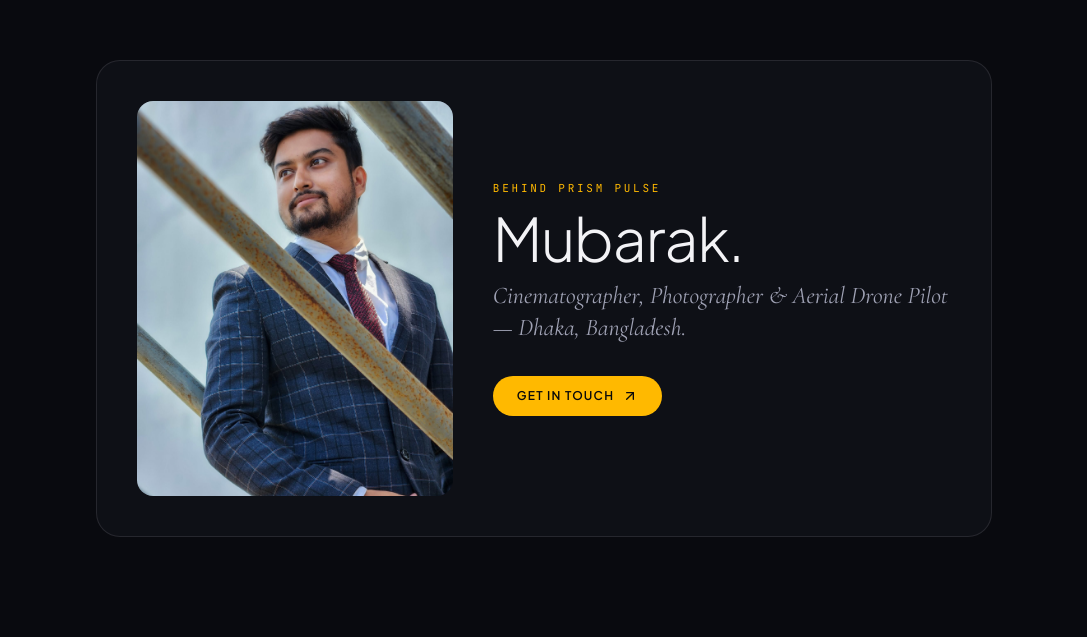
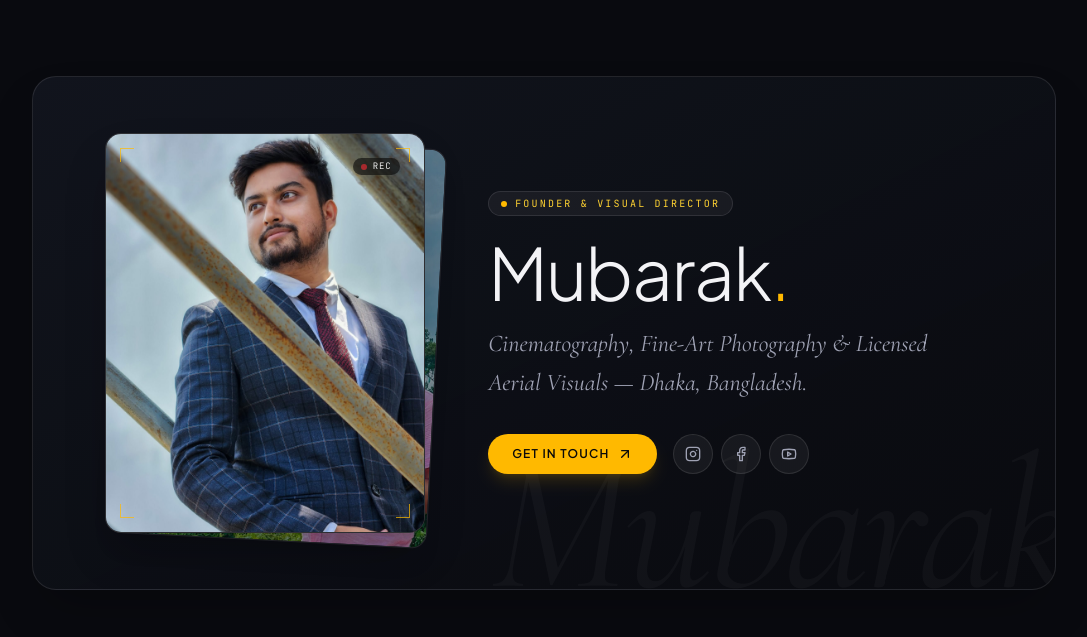
Before and after one commit to isthisdeception/prism-pulse, a React (Vite) app: page / in a window 1280 px wide. Shown: the part 4263-4900 px from the top of the page, without its empty margins (96-1183 px from the left). Built offline with nearby package versions, Linux system fonts and the light colour scheme.

Commit message:
about setion more premium look

```diff
--- a/src/sections/About.tsx
+++ b/src/sections/About.tsx
@@ -1,5 +1,7 @@
 import { Container } from '../components/Container'
 import { siteConfig } from '../data/siteConfig'
+import actionImg from '../assets/hero-thum.jpg'
+import { InstagramIcon, FacebookIcon, YouTubeIcon } from '../components/SocialIcons'
 import { ArrowUpRight } from 'lucide-react'
 
 export function About() {
@@ -8,15 +10,38 @@ export function About() {
   return (
     <section
       id="about"
-      className="scroll-mt-24 py-16 sm:py-24 relative"
+      className="scroll-mt-24 py-20 sm:py-28 relative overflow-hidden"
       aria-labelledby="about-heading"
     >
       <Container>
-        <div className="max-w-4xl mx-auto rounded-3xl bg-[#12131a]/70 border border-white/10 p-5 sm:p-8 md:p-10">
-          <div className="grid grid-cols-1 md:grid-cols-12 gap-8 md:gap-10 items-center">
-            {/* Clean Portrait Image — Zero Overlays */}
-            <div className="md:col-span-5">
-              <div className="aspect-[4/5] w-full rounded-2xl overflow-hidden bg-[#090a0f]">
+        <div className="relative max-w-5xl mx-auto rounded-3xl bg-gradient-to-br from-[#13151f]/90 via-[#0e1017]/90 to-[#090a0f] border border-white/10 p-6 sm:p-10 md:p-14 overflow-hidden shadow-2xl">
+          {/* Giant Subtle Background Watermark */}
+          <span
+            className="pointer-events-none select-none absolute -bottom-8 -right-4 text-[90px] sm:text-[150px] lg:text-[190px] font-serif italic font-normal leading-none text-white/[0.03] tracking-tight"
+            aria-hidden="true"
+          >
+            Mubarak
+          </span>
+
+          <div className="relative z-10 grid grid-cols-1 md:grid-cols-12 gap-10 md:gap-12 items-center">
+            {/* Left: Creative Stacked Film-Frame & Camera Viewfinder Portrait */}
+            <div className="md:col-span-5 flex justify-center">
+              <div className="group relative w-full max-w-[300px] sm:max-w-[320px]">
+                {/* Secondary Tilted Drone Card Fanning Out Behind on Hover */}
+                <div className="absolute inset-0 rounded-2xl overflow-hidden border border-white/15 bg-[#12131a] shadow-xl transform rotate-3 translate-x-3 translate-y-2 group-hover:rotate-6 group-hover:translate-x-6 group-hover:translate-y-3 transition-all duration-500 ease-out opacity-60 group-hover:opacity-90">
+                  <img
+                    src={actionImg}
+                    alt="Mubarak operating drone"
+                    width={600}
+                    height={750}
+                    loading="lazy"
+                    decoding="async"
+                    className="w-full h-full object-cover object-center"
+                  />
+                </div>
+
+                {/* Primary Portrait with Cinema Viewfinder Brackets */}
+                <div className="relative aspect-[4/5] w-full rounded-2xl overflow-hidden bg-[#090a0f] border border-white/15 shadow-2xl transform group-hover:-rotate-1 transition-transform duration-500 ease-out">
                   <img
                     src={brand.portraitImage}
                     alt={brand.portraitAlt}
@@ -24,37 +49,90 @@ export function About() {
                     height={1000}
                     loading="lazy"
                     decoding="async"
-                  className="w-full h-full object-cover object-center"
+                    className="w-full h-full object-cover object-center transition-transform duration-700 ease-out group-hover:scale-105"
                   />
+
+                  {/* Subtle Viewfinder Corner Brackets */}
+                  <div className="pointer-events-none absolute inset-3.5">
+                    <span className="absolute top-0 left-0 w-3.5 h-3.5 border-t border-l border-amber-400/70" />
+                    <span className="absolute top-0 right-0 w-3.5 h-3.5 border-t border-r border-amber-400/70" />
+                    <span className="absolute bottom-0 left-0 w-3.5 h-3.5 border-b border-l border-amber-400/70" />
+                    <span className="absolute bottom-0 right-0 w-3.5 h-3.5 border-b border-r border-amber-400/70" />
+
+                    {/* Minimal REC Indicator */}
+                    <div className="absolute top-2.5 right-2.5 flex items-center gap-1.5 px-2 py-0.5 rounded-full bg-black/55 backdrop-blur-md">
+                      <span className="w-1.5 h-1.5 rounded-full bg-red-500 animate-pulse" />
+                      <span className="text-[9px] font-mono tracking-widest text-white/90">
+                        REC
+                      </span>
+                    </div>
+                  </div>
+                </div>
               </div>
             </div>
 
-            {/* Ultra-Minimal Identity — No Long Paragraphs */}
+            {/* Right: Ultra-Minimal Editorial Identity */}
             <div className="md:col-span-7 flex flex-col items-start justify-center">
-              <span className="text-[11px] font-mono uppercase tracking-[0.25em] text-amber-400 mb-3">
-                Behind Prism Pulse
-              </span>
+              <div className="inline-flex items-center gap-2 px-3 py-1 rounded-full bg-white/5 border border-white/10 text-[10px] font-mono uppercase tracking-[0.22em] text-amber-300 mb-5">
+                <span className="w-1.5 h-1.5 rounded-full bg-amber-400" />
+                <span>Founder & Visual Director</span>
+              </div>
 
               <h2
                 id="about-heading"
-                className="text-4xl sm:text-5xl lg:text-6xl font-light tracking-tight text-[#f3f3f6] leading-none mb-3"
+                className="text-4xl sm:text-6xl lg:text-7xl font-light tracking-tight text-[#f3f3f6] leading-none mb-4"
               >
-                Mubarak.
+                Mubarak<span className="text-amber-400">.</span>
               </h2>
 
-              <p className="text-lg sm:text-2xl font-serif italic text-[#9fa2b4] mb-8">
-                Cinematographer, Photographer & Aerial Drone Pilot — Dhaka, Bangladesh.
+              <p className="text-xl sm:text-2xl font-serif italic text-[#9fa2b4] leading-relaxed mb-8 max-w-md">
+                Cinematography, Fine-Art Photography & Licensed Aerial Visuals — Dhaka, Bangladesh.
               </p>
 
+              {/* CTA + Minimal Social Icon Circles */}
+              <div className="flex flex-wrap items-center gap-3">
                 <a
                   href={contact.whatsappUrl}
                   target="_blank"
                   rel="noopener noreferrer"
-                className="inline-flex items-center gap-2 px-6 py-3 rounded-full bg-amber-400 hover:bg-amber-300 text-neutral-950 text-xs font-semibold uppercase tracking-widest transition-all duration-300"
+                  className="inline-flex items-center gap-2 px-6 py-3 rounded-full bg-amber-400 hover:bg-amber-300 text-neutral-950 text-xs font-semibold uppercase tracking-widest transition-all duration-300 shadow-lg shadow-amber-400/15"
                 >
                   <span>Get in Touch</span>
                   <ArrowUpRight className="w-4 h-4" />
                 </a>
+
+                <div className="flex items-center gap-2 pl-1">
+                  <a
+                    href={contact.socials.instagram}
+                    target="_blank"
+                    rel="noopener noreferrer"
+                    aria-label="Instagram"
+                    className="w-10 h-10 rounded-full bg-white/5 hover:bg-white/15 border border-white/10 flex items-center justify-center text-[#9fa2b4] hover:text-white transition-colors"
+                  >
+                    <InstagramIcon className="w-4 h-4" />
+                  </a>
+                  <a
+                    href={contact.socials.facebook}
+                    target="_blank"
+                    rel="noopener noreferrer"
+                    aria-label="Facebook"
+                    className="w-10 h-10 rounded-full bg-white/5 hover:bg-white/15 border border-white/10 flex items-center justify-center text-[#9fa2b4] hover:text-white transition-colors"
+                  >
+                    <FacebookIcon className="w-4 h-4" />
+                  </a>
+                  {contact.socials.youtube && (
+                    <a
+                      href={contact.socials.youtube}
+                      target="_blank"
+                      rel="noopener noreferrer"
+                      aria-label="YouTube"
+                      className="w-10 h-10 rounded-full bg-white/5 hover:bg-white/15 border border-white/10 flex items-center justify-center text-[#9fa2b4] hover:text-white transition-colors"
+                    >
+                      <YouTubeIcon className="w-4 h-4" />
+                    </a>
+                  )}
+                </div>
+              </div>
             </div>
           </div>
         </div>
```
Lines whose indentation alone changed are shown as unchanged.
